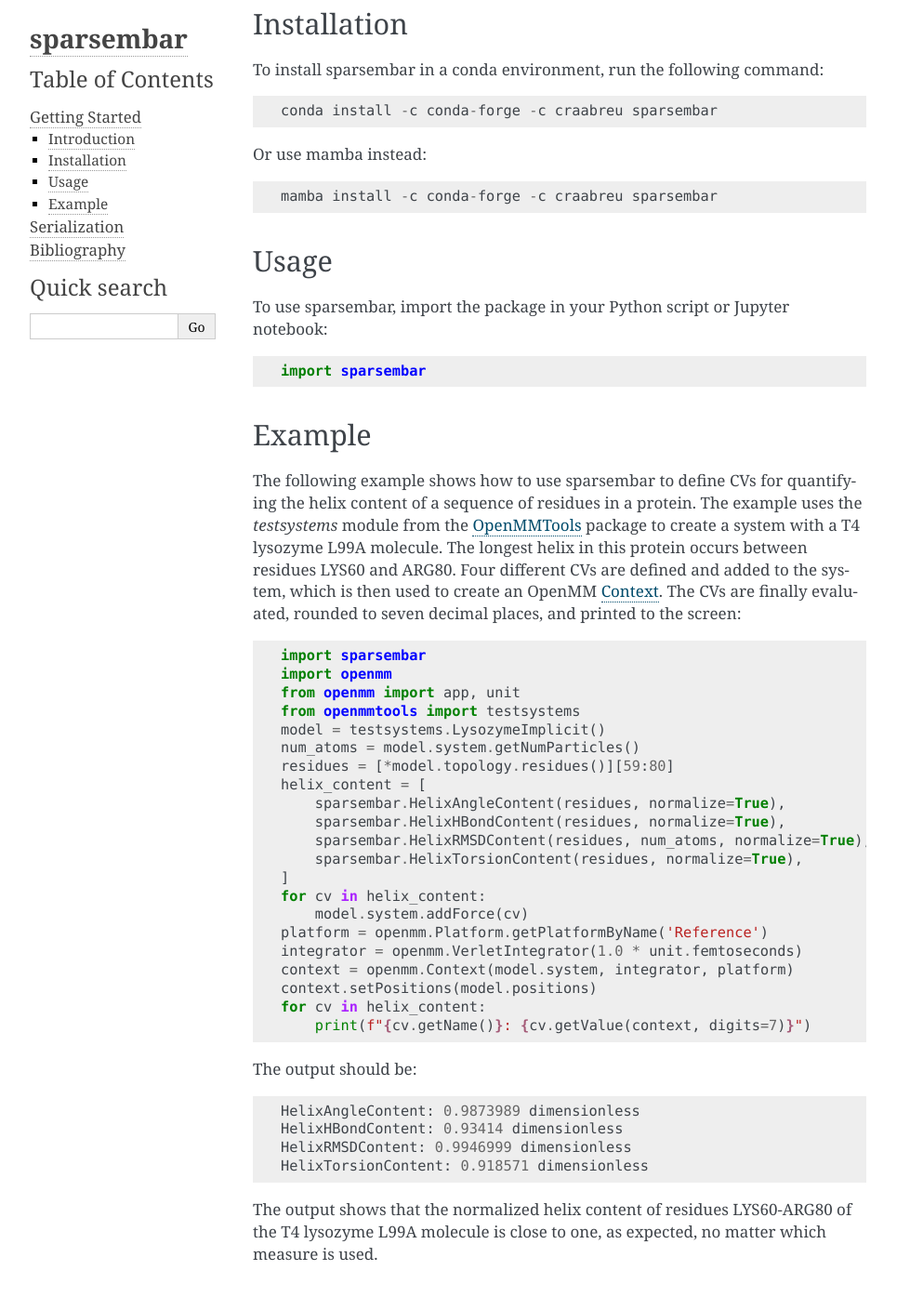
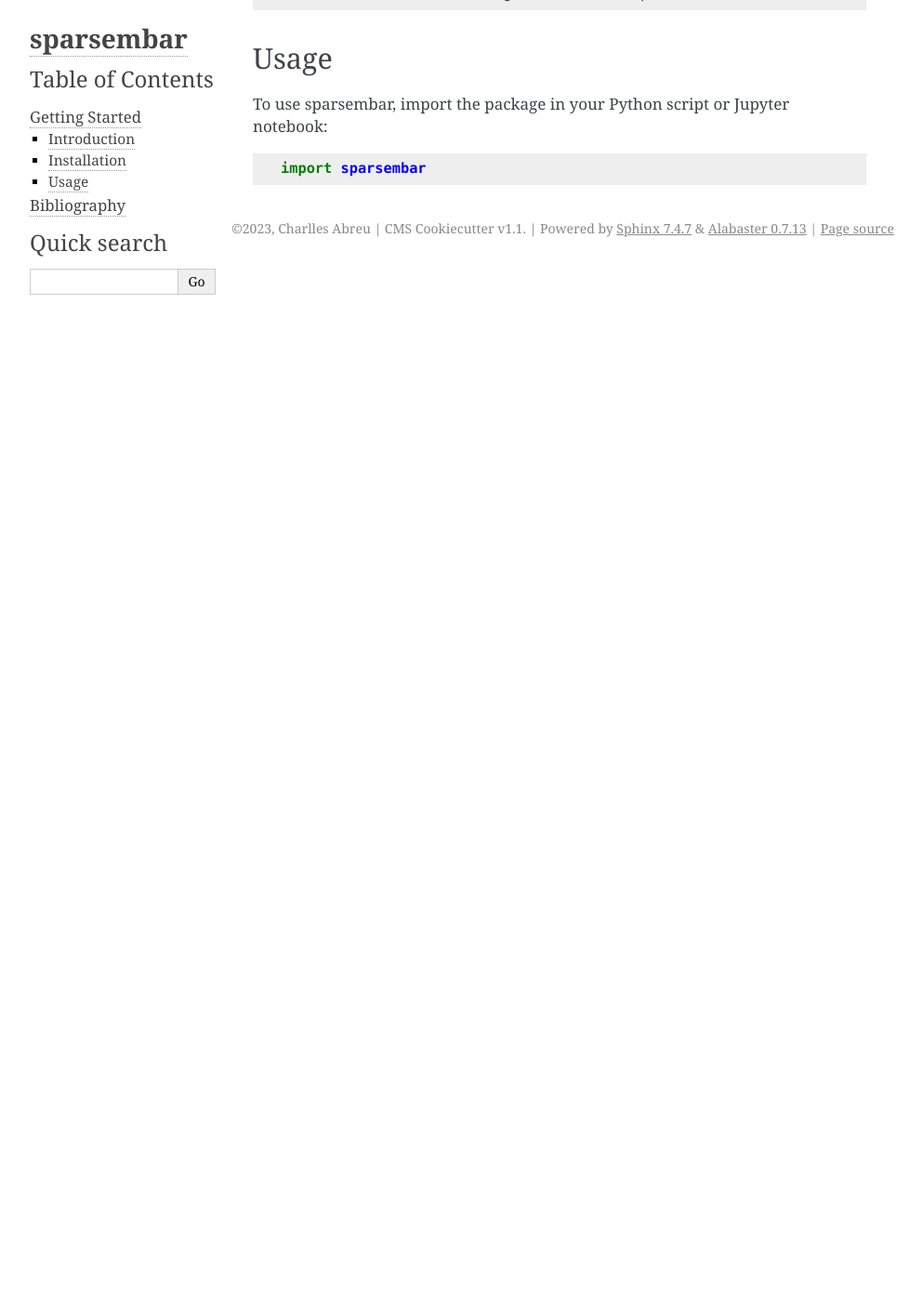
Before and after one commit to craabreu/sparsembar, a Sphinx documentation site: the page built from docs/getting_started.rst, in a window 1280 px wide and 1400 px high, scrolled down 402 px. Shown: the top 1395 px of the window at 93% size, without its empty margins (148-1141 px from the left). Built offline with Sphinx 7.4.7, drawn with Linux system fonts in a browser that asks for light colours; pages that are not in the unit, such as notebooks, are missing from menus; after the commit the page ends 900 px from its top, so only the background shows below that; some of the changed text lies outside the part shown.

Commit message:
Updated doc and conda envs

```diff
--- a/docs/conf.py
+++ b/docs/conf.py
@@ -231,14 +231,6 @@ autodoc_typehints_format = "short"
 # Bibliography file
 bibtex_bibfiles = ["refs.bib"]
 
-# External links
-extlinks = {
-    "OpenMM": (
-        "http://docs.openmm.org/latest/api-python/generated/openmm.openmm.%s.html",
-        "openmm.%s",
-    )
-}
-
 # Copy button configuration
 copybutton_prompt_text = r">>> |\.\.\. "
 copybutton_prompt_is_regexp = True
--- a/docs/getting_started.rst
+++ b/docs/getting_started.rst
@@ -4,14 +4,6 @@ Getting Started
 Introduction
 ------------
 
-sparsembar is a Python package with pre-defined Collective variable (CV) classes for `OpenMM`_.
-
-Possible use cases include:
-
-*   Adding CVs to `CustomCVForce`_ instances in `OpenMM`_
-*   Defining `BiasVariable`_ instances for `Metadynamics`_ simulations
-*   Defining `CollectiveVariable`_ instances for `UFED`_ simulations
-*   Harnessing the power of `OpenMM`_ for trajectory analysis
 
 Installation
 ------------
@@ -30,55 +22,3 @@ Usage
 To use sparsembar, import the package in your Python script or Jupyter notebook::
 
     import sparsembar
-
-Example
--------
-
-The following example shows how to use sparsembar to define CVs for quantifying the helix content of
-a sequence of residues in a protein. The example uses the `testsystems` module from the
-`OpenMMTools`_ package to create a system with a T4 lysozyme L99A molecule. The longest helix in
-this protein occurs between residues LYS60 and ARG80. Four different CVs are defined and added
-to the system, which is then used to create an OpenMM `Context`_. The CVs are finally evaluated,
-rounded to seven decimal places, and printed to the screen::
-
-    import sparsembar
-    import openmm
-    from openmm import app, unit
-    from openmmtools import testsystems
-    model = testsystems.LysozymeImplicit()
-    num_atoms = model.system.getNumParticles()
-    residues = [*model.topology.residues()][59:80]
-    helix_content = [
-        sparsembar.HelixAngleContent(residues, normalize=True),
-        sparsembar.HelixHBondContent(residues, normalize=True),
-        sparsembar.HelixRMSDContent(residues, num_atoms, normalize=True),
-        sparsembar.HelixTorsionContent(residues, normalize=True),
-    ]
-    for cv in helix_content:
-        model.system.addForce(cv)
-    platform = openmm.Platform.getPlatformByName('Reference')
-    integrator = openmm.VerletIntegrator(1.0 * unit.femtoseconds)
-    context = openmm.Context(model.system, integrator, platform)
-    context.setPositions(model.positions)
-    for cv in helix_content:
-        print(f"{cv.getName()}: {cv.getValue(context, digits=7)}")
-
-The output should be::
-
-    HelixAngleContent: 0.9873989 dimensionless
-    HelixHBondContent: 0.93414 dimensionless
-    HelixRMSDContent: 0.9946999 dimensionless
-    HelixTorsionContent: 0.918571 dimensionless
-
-The output shows that the normalized helix content of residues LYS60-ARG80 of the T4 lysozyme L99A
-molecule is close to one, as expected, no matter which measure is used.
-
-.. _BiasVariable:       https://docs.openmm.org/latest/api-python/generated/openmm.app.metadynamics.BiasVariable.html
-.. _CollectiveVariable: https://ufedmm.readthedocs.io/en/latest/pythonapi/ufedmm.html#ufedmm.ufedmm.CollectiveVariable
-.. _Context:            https://docs.openmm.org/latest/api-python/generated/openmm.openmm.Context.html
-.. _CustomCVForce:      https://docs.openmm.org/latest/api-python/generated/openmm.openmm.CustomCVForce.html
-.. _Force:              https://docs.openmm.org/latest/api-python/generated/openmm.openmm.Force.html
-.. _Metadynamics:       https://docs.openmm.org/latest/api-python/generated/openmm.app.metadynamics.Metadynamics.html
-.. _OpenMM:             https://openmm.org
-.. _OpenMMTools:        https://openmmtools.readthedocs.io/en/stable
-.. _UFED:               https://ufedmm.readthedocs.io/en/latest/index.html
--- a/docs/index.rst
+++ b/docs/index.rst
@@ -21,7 +21,6 @@ Contents
 
    getting_started
    api/index
-   serialization
    references
 
 
--- a/pyproject.toml
+++ b/pyproject.toml
@@ -22,9 +22,6 @@ requires-python = ">=3.8"
 # Declare any run-time dependencies that should be installed with the package.
 dependencies = [
     "importlib-resources;python_version<'3.10'",
-    "numpy",
-    "pyyaml",
-    "openmm>=7.6",
 ]
 
 # Update the urls once the hosting is set up.
```
Also changed, not shown: docs/serialization.rst (deleted, +0 -7 lines), 4 other files.
